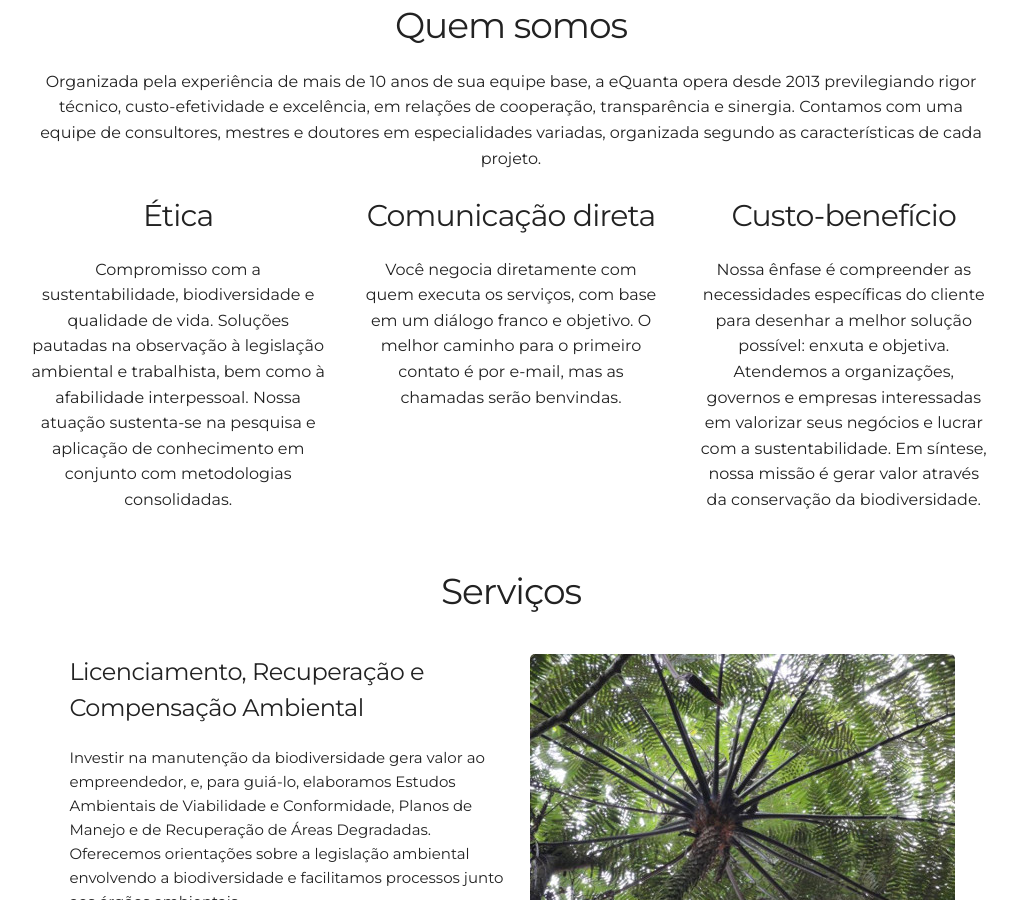
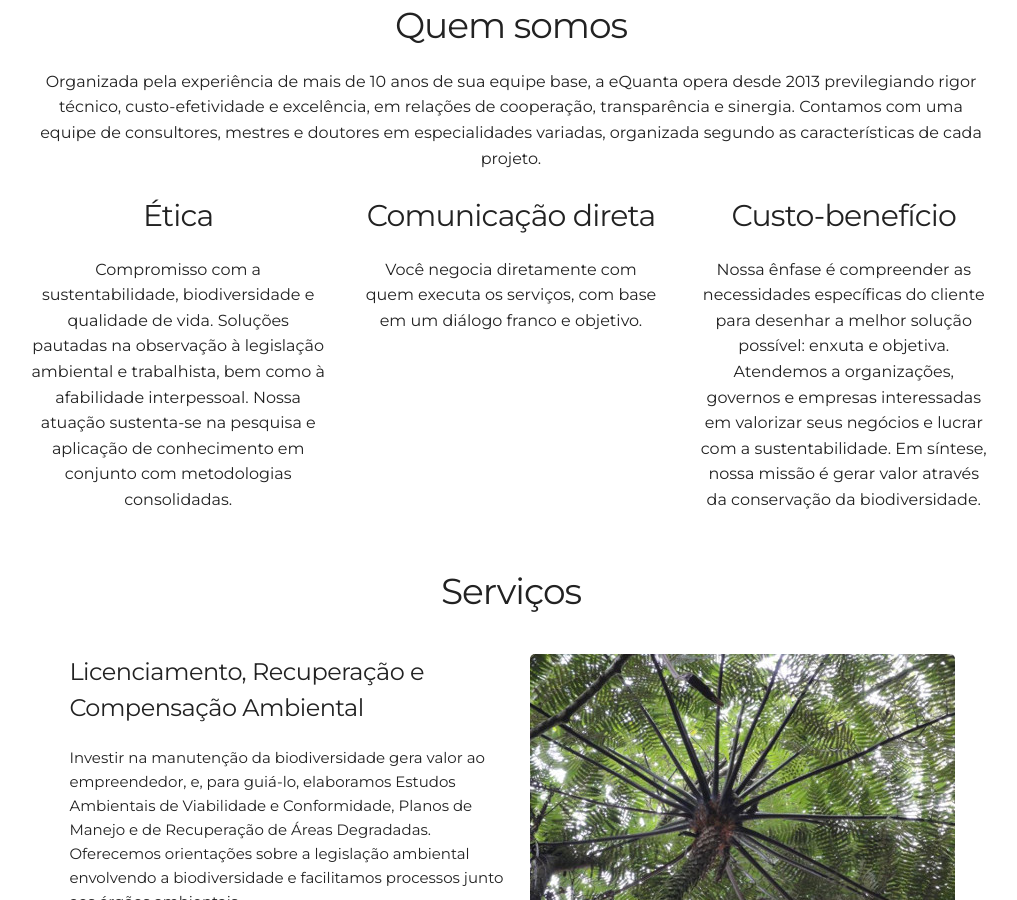
Before and after one commit to leroy1977/eQ1, a Jekyll site: the page built from index.html, in a window 1280 px wide and 900 px high, scrolled down 923 px. Shown: the whole window, without its empty margins (129-1146 px from the left). Built offline with Jekyll 4.4.1, drawn with Linux system fonts in a browser that asks for light colours.

Commit message:
Update about.html

```diff
--- a/_includes/about.html
+++ b/_includes/about.html
@@ -21,7 +21,7 @@
       <!-- <i class="devicon-git-plain"></i>
       <i class="devicon-gulp-plain colored"></i>
       <i class="devicon-atom-original-wordmark"></i> -->
-      <p> Você negocia diretamente com quem executa os serviços, com base em um diálogo franco e objetivo. O melhor caminho para o primeiro contato é por e-mail, mas as chamadas serão benvindas.</p>
+      <p> Você negocia diretamente com quem executa os serviços, com base em um diálogo franco e objetivo.</p>
     </div>
     <div class="four columns">
       <h4>Custo-benefício</h4>
```
